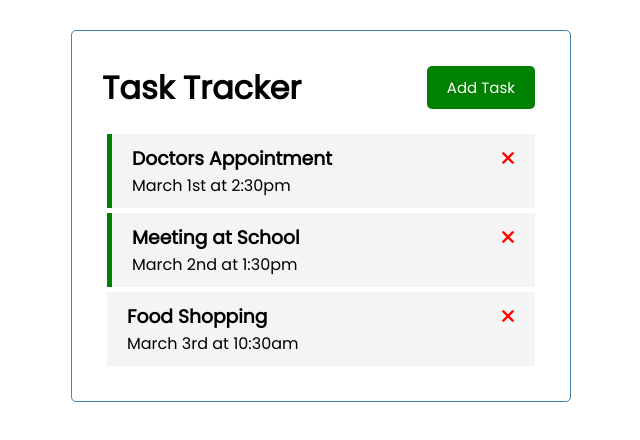
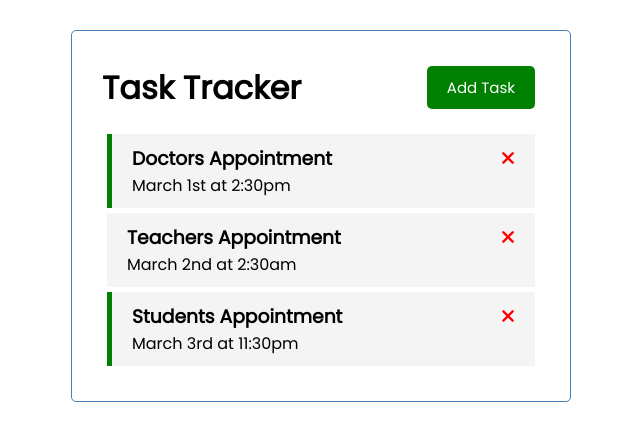
Before and after one commit to shas9/VueJs, a Vue app in the folder vue-crash-2023/: page / in a window 1280 px wide. Shown: the top 440 px of the page, without its empty margins (319-959 px from the left). Built offline with nearby package versions, Linux system fonts and the light colour scheme; data requests are answered from the project's data file.

Commit message:
Refactored task fetching for backend server

```diff
--- a/vue-crash-2023/src/App.vue
+++ b/vue-crash-2023/src/App.vue
@@ -49,29 +49,17 @@
           ...task, reminder: !task.reminder
         } : task
       )
+    },
+    async fetchTasks() {
+      const res = await fetch('http://localhost:4500/tasks')
+      const data = await res.json()
+
+      return data
     }
   },
-  created() {
-    this.tasks = [
-      {
-        id: 1,
-        text: 'Doctors Appointment',
-        day: "March 1st at 2:30pm",
-        reminder: true
-      },
-      {
-        id: 2,
-        text: 'Meeting at School',
-        day: "March 2nd at 1:30pm",
-        reminder: true
-      },
-      {
-        id: 3,
-        text: 'Food Shopping',
-        day: "March 3rd at 10:30am",
-        reminder: false
-      }
-    ]
+
+  async created() {
+    this.tasks = await this.fetchTasks()
   }
 }
 </script>
```
